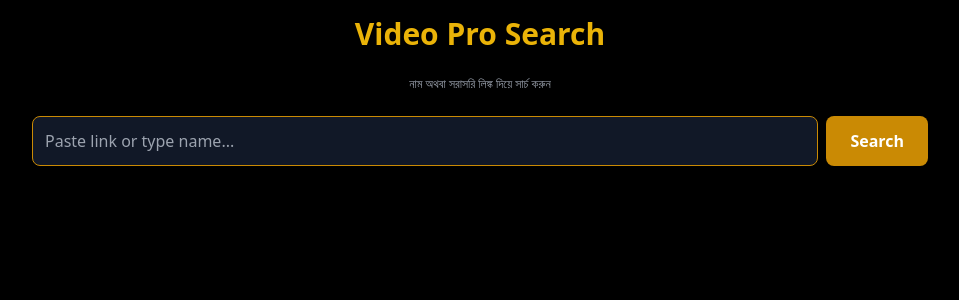
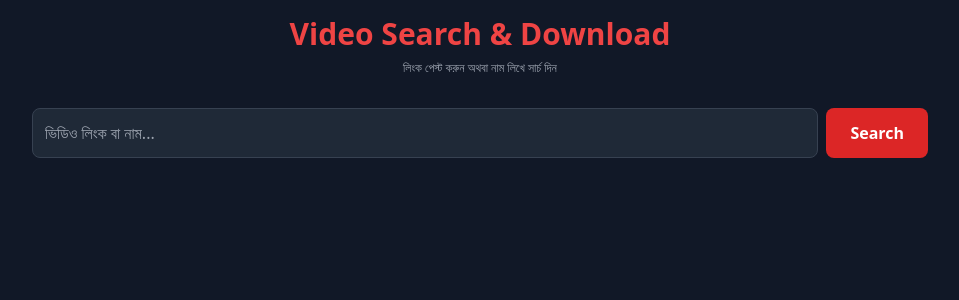
Before and after one commit to Rakib9851/my-video-api, a Flask app: page / in a window 1280 px wide. Shown: the top 300 px of the page, without its empty margins (160-1119 px from the left). Run offline with Flask 3, Linux system fonts and the light colour scheme; some libraries are stand-ins or nearby versions.

Commit message:
Update title and styling in index.html

```diff
--- a/templates/index.html
+++ b/templates/index.html
@@ -3,31 +3,28 @@
 <head>
     <meta charset="UTF-8">
     <meta name="viewport" content="width=device-width, initial-scale=1.0">
-    <title>Rakib's Advanced Video Engine</title>
+    <title>Rakib's Video Engine</title>
     <script src="https://cdn.tailwindcss.com"></script>
     <script src="https://cdn.jsdelivr.net/npm/hls.js@latest"></script>
 </head>
-<body class="bg-black text-white p-4">
+<body class="bg-gray-900 text-white p-4">
     <div class="max-w-4xl mx-auto">
-        <h1 class="text-3xl font-extrabold text-center mb-6 text-yellow-500">Video Pro Search</h1>
-        <p class="text-center text-xs text-gray-400 mb-6">নাম অথবা সরাসরি লিঙ্ক দিয়ে সার্চ করুন</p>
+        <h1 class="text-3xl font-bold text-center mb-2 text-red-500">Video Search & Download</h1>
+        <p class="text-center text-xs text-gray-400 mb-8">লিংক পেস্ট করুন অথবা নাম লিখে সার্চ দিন</p>
 
         <div class="flex gap-2 mb-8">
-            <input type="text" id="q" placeholder="Paste link or type name..." class="w-full p-3 rounded-lg bg-gray-900 border border-yellow-600 focus:outline-none">
-            <button onclick="search()" class="bg-yellow-600 px-6 py-3 rounded-lg font-bold">Search</button>
+            <input type="text" id="q" placeholder="ভিডিও লিংক বা নাম..." class="w-full p-3 rounded-lg bg-gray-800 border border-gray-700 focus:outline-none">
+            <button onclick="search()" class="bg-red-600 px-6 py-3 rounded-lg font-bold">Search</button>
         </div>
 
-        <div id="loader" class="hidden text-center text-yellow-500 mb-4">অপেক্ষা করুন...</div>
+        <div id="loader" class="hidden text-center text-red-500 font-bold mb-4">ডেটা আনা হচ্ছে...</div>
         <div id="results" class="grid grid-cols-1 md:grid-cols-2 gap-6"></div>
     </div>
 
-    <!-- Modal for Play -->
-    <div id="player" class="fixed inset-0 bg-black hidden flex flex-col items-center justify-center p-4 z-50">
-        <button onclick="closePlayer()" class="absolute top-5 right-5 bg-red-600 px-4 py-2 rounded">Close</button>
-        <video id="v" controls class="w-full max-w-2xl rounded"></video>
-        <div class="mt-6">
-            <button id="copyBtn" class="bg-green-600 px-8 py-3 rounded-full font-bold text-white">Copy Download Link</button>
-        </div>
+    <!-- Player -->
+    <div id="player" class="fixed inset-0 bg-black bg-opacity-95 hidden flex flex-col items-center justify-center p-4 z-50">
+        <button onclick="closePlayer()" class="absolute top-5 right-5 bg-gray-600 px-4 py-2 rounded font-bold">Close</button>
+        <video id="v" controls class="w-full max-w-2xl rounded-lg shadow-lg"></video>
     </div>
 
     <script>
@@ -49,13 +46,16 @@
             }
 
             data.forEach(v => {
+                const safeTitle = v.title.replace(/[^a-zA-Z0-9]/g, "_");
+                const downloadUrl = `/download_file?url=${encodeURIComponent(v.m3u8)}&title=${safeTitle}`;
+
                 resDiv.innerHTML += `
-                    <div class="bg-gray-900 p-3 rounded-lg border border-gray-800">
-                        <img src="${v.thumbnail}" class="w-full h-40 object-cover rounded mb-3">
-                        <h3 class="text-sm font-semibold truncate">${v.title}</h3>
-                        <div class="flex gap-3 mt-4">
-                            <button onclick="play('${v.m3u8}')" class="bg-blue-600 flex-1 py-2 rounded text-xs font-bold">PLAY</button>
-                            <button onclick="copyLink('${v.m3u8}')" class="bg-green-600 flex-1 py-2 rounded text-xs font-bold text-black">GET LINK</button>
+                    <div class="bg-gray-800 p-4 rounded-xl border border-gray-700 shadow-md">
+                        <img src="${v.thumbnail}" class="w-full h-48 object-cover rounded-lg mb-3 cursor-pointer" onclick="play('${v.m3u8}')">
+                        <h3 class="text-sm font-semibold h-10 overflow-hidden">${v.title}</h3>
+                        <div class="flex gap-2 mt-4">
+                            <button onclick="play('${v.m3u8}')" class="bg-blue-600 w-1/2 py-2 rounded-lg text-sm font-bold">Play</button>
+                            <a href="${downloadUrl}" class="bg-green-600 w-1/2 py-2 rounded-lg text-sm font-bold text-center block">Download</a>
                         </div>
                     </div>
                 `;
@@ -71,13 +71,6 @@
                 hls.attachMedia(video);
                 hls.on(Hls.Events.MANIFEST_PARSED, () => video.play());
             }
-            document.getElementById('copyBtn').onclick = () => copyLink(url);
-        }
-
-        function copyLink(url) {
-            navigator.clipboard.writeText(url).then(() => {
-                alert("ডাউনলোড লিঙ্কটি কপি হয়েছে! এখন আপনার ডাউনলোডার অ্যাপে (যেমন 1DM) লিঙ্কটি পেস্ট করুন।");
-            });
         }
 
         function closePlayer() {
```
